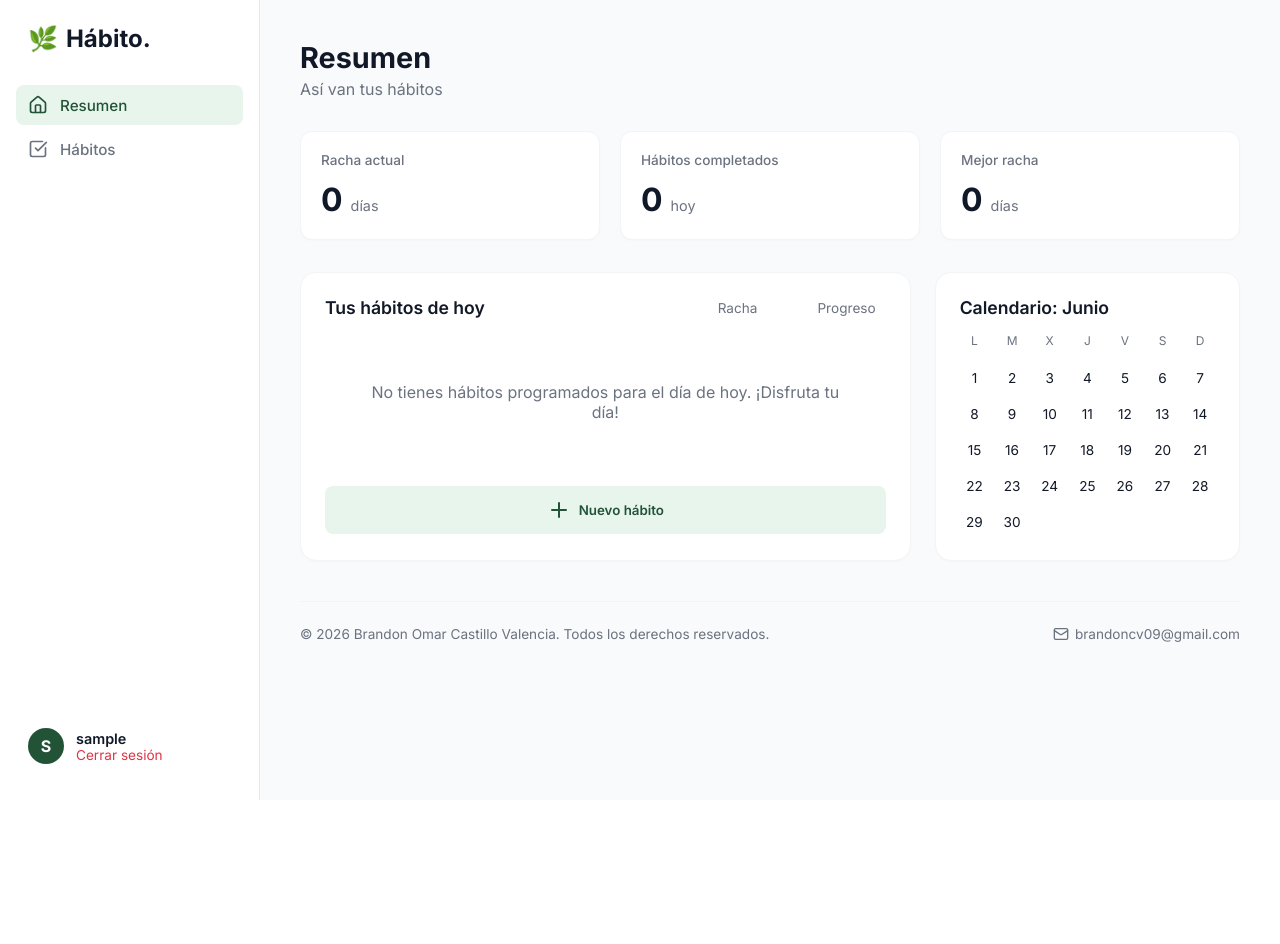
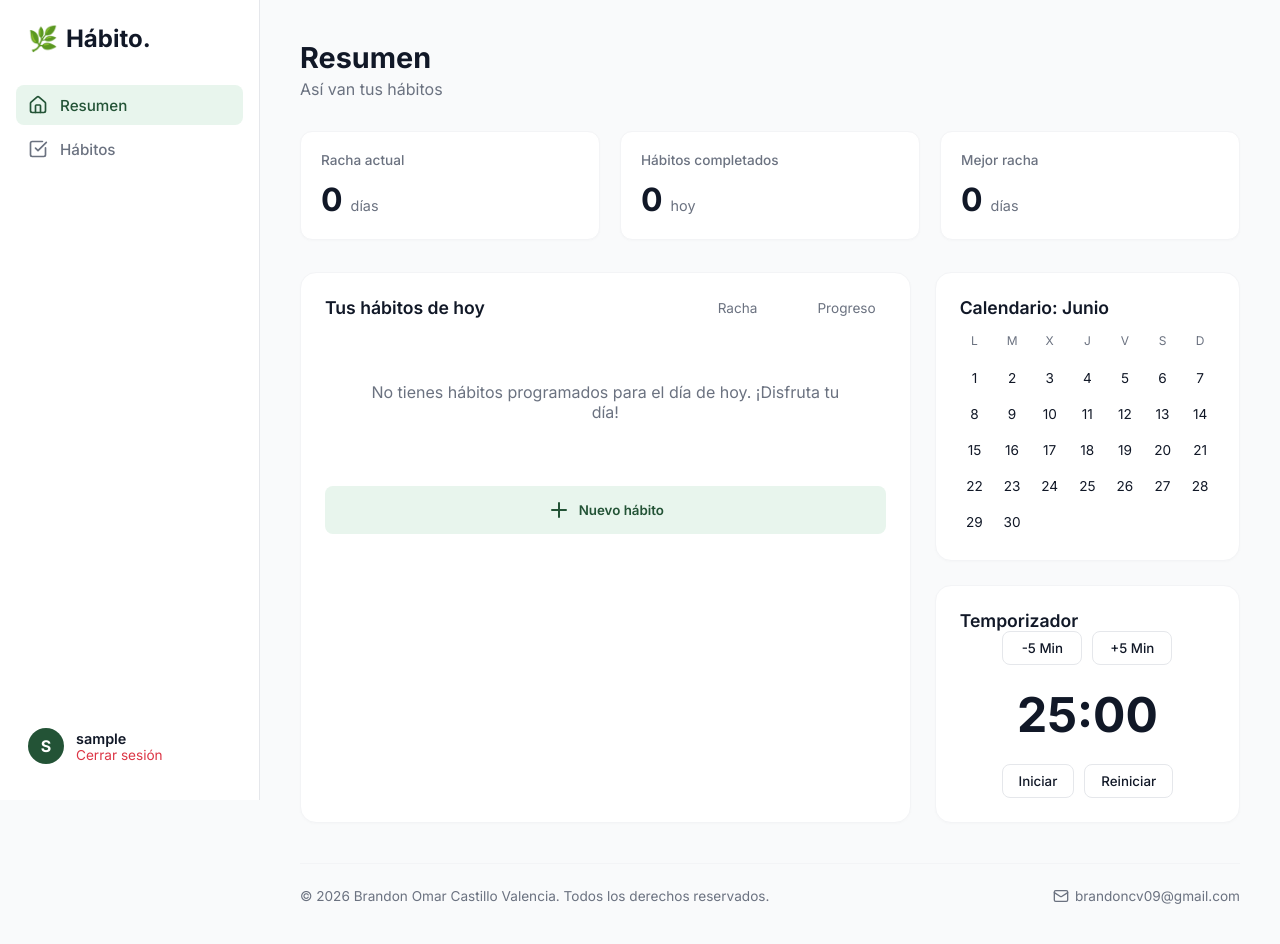
Before and after one commit to BrandonCVale/SISTEMA-HABITOS, a Flask app: page /pagina_principal/inicio in a window 1280 px wide. Before the commit the page ends 800 px from the top, so only its background shows below. Run offline with Flask 3, Linux system fonts and the light colour scheme; the visitor is signed in with stand-in values (Sample User, id 1); data that the repository does not hold is empty.

Commit message:
Se agrego la carpeta static>audio>temporizador.mp3 para agregar sonido al timer que agegamos en la pantalla principal. Funciona correctamente

```diff
--- a/app/routes/habito.py
+++ b/app/routes/habito.py
@@ -112,7 +112,7 @@ def visualizar_progreso(id_habito):
     from app.services.estadisticas_grafica import EstadisticasService
     grafica_html = EstadisticasService.generar_grafica_ultimos_dias(habito.registros)
 
-    # Servimos la interfaz enviando el HTML de la grafica
+    # Servimos la interfaz enviando el HTML de la gráfica
     return render_template('visualizar_progreso.html',
                            usuario=current_user,
                            habito=habito,
--- a/app/routes/pagina_principal.py
+++ b/app/routes/pagina_principal.py
@@ -52,7 +52,8 @@ def inicio():
     dias_completados = HabitoRepository.obtener_dias_activos_mes(current_user.id, hoy.year, hoy.month)
 
     # 3. Obtenemos el nombre del mes en español
-    nombres_meses = ["Enero", "Febrero", "Marzo", "Abril", "Mayo", "Junio", "Julio", "Agosto", "Septiembre", "Octubre", "Noviembre", "Diciembre"]
+    nombres_meses = ["Enero", "Febrero", "Marzo", "Abril", "Mayo", "Junio", "Julio", "Agosto", "Septiembre", "Octubre",
+                     "Noviembre", "Diciembre"]
     mes_actual = nombres_meses[hoy.month - 1]
 
     # ================= LÓGICA DE LOS KPIs =================
--- a/app/services/estadisticas_grafica.py
+++ b/app/services/estadisticas_grafica.py
@@ -9,7 +9,7 @@ import plotly.express as px
 class EstadisticasService:
 
     @staticmethod
-    def generar_grafica_ultimos_dias(registros, dias=15):
+    def generar_grafica_ultimos_dias(registros, dias=30):
         """Genera una gráfica de barras mostrando el progreso de los últimos 'X' o '15' días."""
         hoy = date.today() # ej. yyyy-mm-dd
 
--- /dev/null
+++ b/app/static/js/temporizador.js
@@ -0,0 +1,168 @@
+// Fichero: app/static/js/temporizador.js
+
+document.addEventListener('DOMContentLoaded', () => {
+    // 1. OBTENER ELEMENTOS DEL DOM
+    const temporizadorDisplay = document.getElementById('temporizador');
+    const controlBtn = document.getElementById('control-temporizador');
+    const reiniciarBtn = document.getElementById('reiniciar-temporizador');
+    const sumarBtn = document.getElementById('sumar-tiempo');
+    const restarBtn = document.getElementById('restar-tiempo');
+
+    if (!temporizadorDisplay || !controlBtn || !reiniciarBtn) {
+        return; // No ejecutar si el temporizador no está en la página actual.
+    }
+
+    // 2. CONFIGURACIÓN Y FUNCIONES AUXILIARES
+    const sonidoFinalizacion = new Audio('/static/audio/temporizador.mp3');
+    let intervalo;
+    let audioDesbloqueado = false;
+
+    function desbloquearAudio() {
+        if (audioDesbloqueado) return;
+        const promise = sonidoFinalizacion.play();
+        if (promise !== undefined) {
+            promise.then(() => {
+                sonidoFinalizacion.pause();
+                sonidoFinalizacion.currentTime = 0;
+                audioDesbloqueado = true;
+            }).catch(() => {});
+        }
+    }
+
+    function actualizarDisplay(segundos) {
+        const segundosAMostrar = Math.max(0, segundos);
+        const minutos = Math.floor(segundosAMostrar / 60);
+        const secs = segundosAMostrar % 60;
+        temporizadorDisplay.textContent = `${minutos.toString().padStart(2, '0')}:${secs.toString().padStart(2, '0')}`;
+    }
+
+    // 3. LÓGICA PRINCIPAL DEL TEMPORIZADOR
+
+    function correrTemporizador() {
+        const tiempoFinal = parseInt(sessionStorage.getItem('timer_tiempoFinal'));
+        if (!tiempoFinal) {
+            clearInterval(intervalo);
+            return;
+        }
+        const tiempoRestante = Math.round((tiempoFinal - Date.now()) / 1000);
+
+        if (tiempoRestante <= 0) {
+            finalizarTemporizador();
+        } else {
+            actualizarDisplay(tiempoRestante);
+        }
+    }
+
+    // 4. MANEJADORES DE ESTADO (ACCIONES DEL USUARIO)
+
+    function toggleTemporizador() {
+        desbloquearAudio();
+        const tiempoFinalGuardado = sessionStorage.getItem('timer_tiempoFinal');
+
+        if (tiempoFinalGuardado) { // Si existe, el temporizador está corriendo -> PAUSAR
+            clearInterval(intervalo);
+            const tiempoRestante = Math.round((parseInt(tiempoFinalGuardado) - Date.now()) / 1000);
+
+            sessionStorage.setItem('timer_tiempoRestante', Math.max(0, tiempoRestante));
+            sessionStorage.removeItem('timer_tiempoFinal');
+
+            controlBtn.textContent = 'Reanudar';
+            if (sumarBtn) sumarBtn.disabled = false;
+            if (restarBtn) restarBtn.disabled = false;
+
+        } else { // Si no existe, está pausado o detenido -> INICIAR/REANUDAR
+            const tiempoRestanteGuardado = parseInt(sessionStorage.getItem('timer_tiempoRestante'));
+            const duracionBase = parseInt(sessionStorage.getItem('timer_duracionBase')) || parseInt(temporizadorDisplay.dataset.minutos) || 25;
+
+            const segundosParaCorrer = (tiempoRestanteGuardado !== null && !isNaN(tiempoRestanteGuardado)) ? tiempoRestanteGuardado : duracionBase * 60;
+
+            const nuevoTiempoFinal = Date.now() + segundosParaCorrer * 1000;
+            sessionStorage.setItem('timer_tiempoFinal', nuevoTiempoFinal);
+            sessionStorage.removeItem('timer_tiempoRestante');
+
+            controlBtn.textContent = 'Pausar';
+            if (sumarBtn) sumarBtn.disabled = true;
+            if (restarBtn) restarBtn.disabled = true;
+
+            correrTemporizador(); // Ejecutar inmediatamente
+            intervalo = setInterval(correrTemporizador, 1000);
+        }
+    }
+
+    function ajustarTiempo(minutos) {
+        desbloquearAudio();
+        if (sessionStorage.getItem('timer_tiempoFinal')) return; // No ajustar si está corriendo
+
+        let duracionBase = parseInt(sessionStorage.getItem('timer_duracionBase')) || parseInt(temporizadorDisplay.dataset.minutos) || 25;
+        duracionBase += minutos;
+        if (duracionBase < 5) duracionBase = 5;
+
+        sessionStorage.setItem('timer_duracionBase', duracionBase);
+        sessionStorage.removeItem('timer_tiempoRestante'); // Forzar que use la nueva duración base
+        actualizarDisplay(duracionBase * 60);
+    }
+
+    function finalizarTemporizador() {
+        clearInterval(intervalo);
+        limpiarEstado();
+        actualizarDisplay(0);
+
+        controlBtn.textContent = '¡Completado!';
+        controlBtn.disabled = true;
+        if (sumarBtn) sumarBtn.disabled = true;
+        if (restarBtn) restarBtn.disabled = true;
+
+        sonidoFinalizacion.play().catch(err => console.error("Error al reproducir sonido:", err));
+        alert('¡Tiempo completado!');
+    }
+
+    function reiniciarTemporizador() {
+        desbloquearAudio();
+        clearInterval(intervalo);
+
+        const duracionBase = parseInt(sessionStorage.getItem('timer_duracionBase')) || parseInt(temporizadorDisplay.dataset.minutos) || 25;
+        limpiarEstado();
+
+        actualizarDisplay(duracionBase * 60);
+        controlBtn.textContent = 'Iniciar';
+        controlBtn.disabled = false;
+        if (sumarBtn) sumarBtn.disabled = false;
+        if (restarBtn) restarBtn.disabled = false;
+    }
+
+    function limpiarEstado() {
+        sessionStorage.removeItem('timer_tiempoFinal');
+        sessionStorage.removeItem('timer_tiempoRestante');
+    }
+
+    // 5. INICIALIZACIÓN AL CARGAR LA PÁGINA
+
+    function inicializar() {
+        const tiempoFinalGuardado = sessionStorage.getItem('timer_tiempoFinal');
+        const tiempoRestanteGuardado = sessionStorage.getItem('timer_tiempoRestante');
+        const duracionBase = parseInt(sessionStorage.getItem('timer_duracionBase')) || parseInt(temporizadorDisplay.dataset.minutos) || 25;
+
+        if (tiempoFinalGuardado) { // Estaba corriendo
+            controlBtn.textContent = 'Pausar';
+            if (sumarBtn) sumarBtn.disabled = true;
+            if (restarBtn) restarBtn.disabled = true;
+            correrTemporizador();
+            intervalo = setInterval(correrTemporizador, 1000);
+        } else if (tiempoRestanteGuardado !== null) { // Estaba pausado
+            controlBtn.textContent = 'Reanudar';
+            actualizarDisplay(parseInt(tiempoRestanteGuardado));
+        } else { // Nunca se inició
+            controlBtn.textContent = 'Iniciar';
+            actualizarDisplay(duracionBase * 60);
+        }
+    }
+
+    // 6. ASIGNAR EVENTOS
+    controlBtn.addEventListener('click', toggleTemporizador);
+    reiniciarBtn.addEventListener('click', reiniciarTemporizador);
+    if (sumarBtn) sumarBtn.addEventListener('click', () => ajustarTiempo(5));
+    if (restarBtn) restarBtn.addEventListener('click', () => ajustarTiempo(-5));
+
+    // ¡Empezar!
+    inicializar();
+});
--- a/app/templates/pagina_principal.html
+++ b/app/templates/pagina_principal.html
@@ -160,11 +160,39 @@
                                 {% endfor %}
                             </div>
                         </div>
+                        <!--                        TIMER-->
+                        <!-- Cargar el script -->
+                        <script src="{{ url_for('static', filename='js/temporizador.js') }}" defer></script>
+                        <!-- Estructura visual del temporizador -->
+                        <div class="card calendar-card">
+                            <div class="card-header">
+                                <h3>Temporizador</h3>
+                            </div>
+                            <!-- Controles de ajuste de tiempo -->
+                            <div style="display: flex;
+                                        gap: 10px;
+                                        justify-content: center;
+                                        margin-bottom: 15px">
+                                <button id="restar-tiempo" class="btn-outline" style="width: 80px;">-5 Min</button>
+                                <button id="sumar-tiempo" class="btn-outline" style="width: 80px;">+5 Min</button>
+                            </div>
+                            <!-- Display del tiempo -->
+                            <div id="temporizador"
+                                 data-minutos="25"
+                                 style="font-size: 3rem;
+                                        font-weight: bold;
+                                        text-align: center;
+                                        margin: 20px 0">25:00</div>
+                            <!-- Controles principales -->
+                            <div style="display: flex; gap: 10px; justify-content: center;">
+                                <button id="control-temporizador" class="btn-outline btn-accent">Iniciar</button>
+                                <button id="reiniciar-temporizador" class="btn-outline">Reiniciar</button>
+                            </div>
+                        </div>
                     </aside>
                 </div>
                 <!-- Invocamos nuestro componente de modal reutilizable -->
                 {% include 'modal_nuevo_habito.html' %}
-
                 <!-- FOOTER -->
                 <footer class="main-footer">
                     <p>&copy; 2026 Brandon Omar Castillo Valencia. Todos los derechos reservados.</p>
```
Also changed, not shown: 1 other file.
